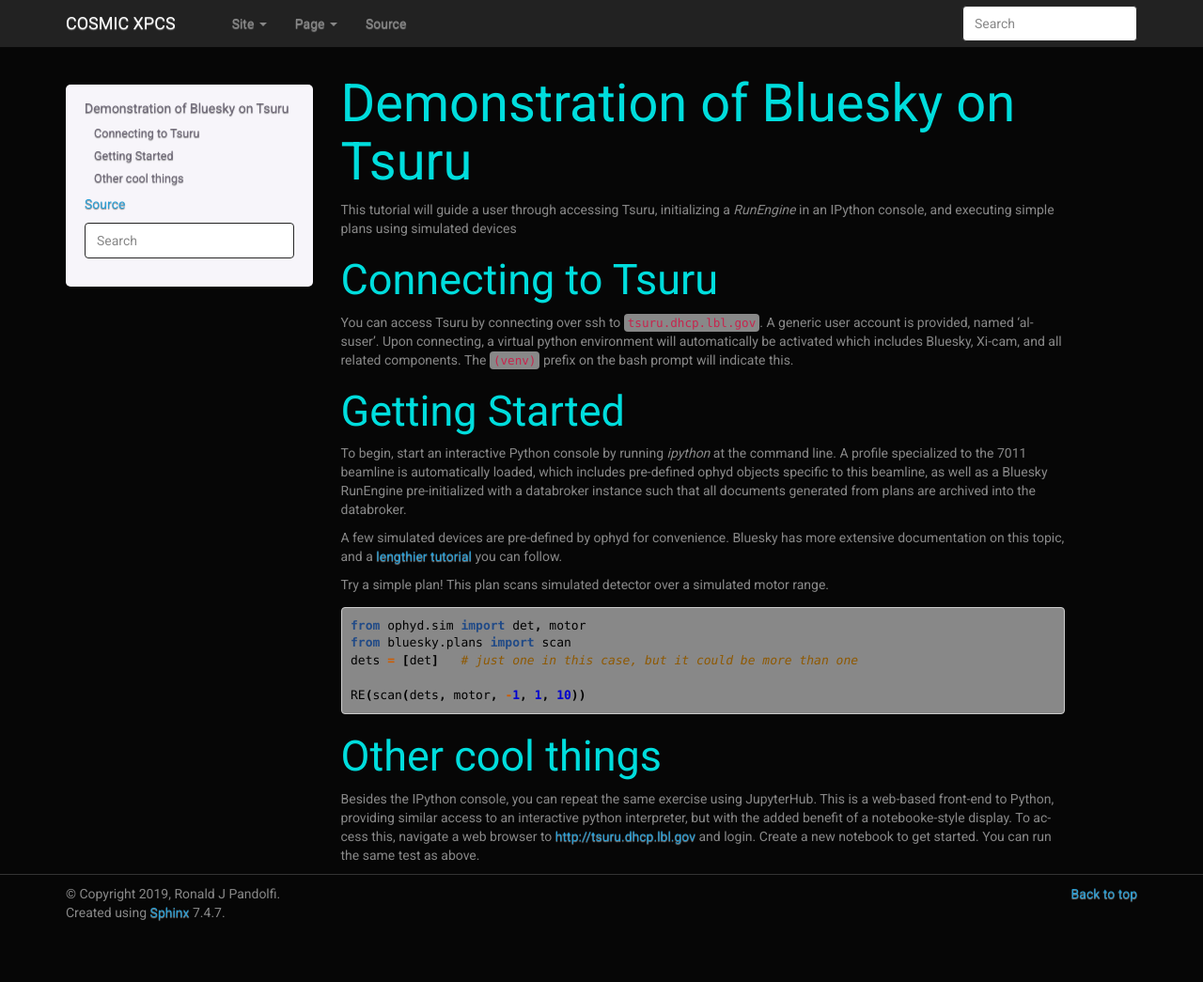
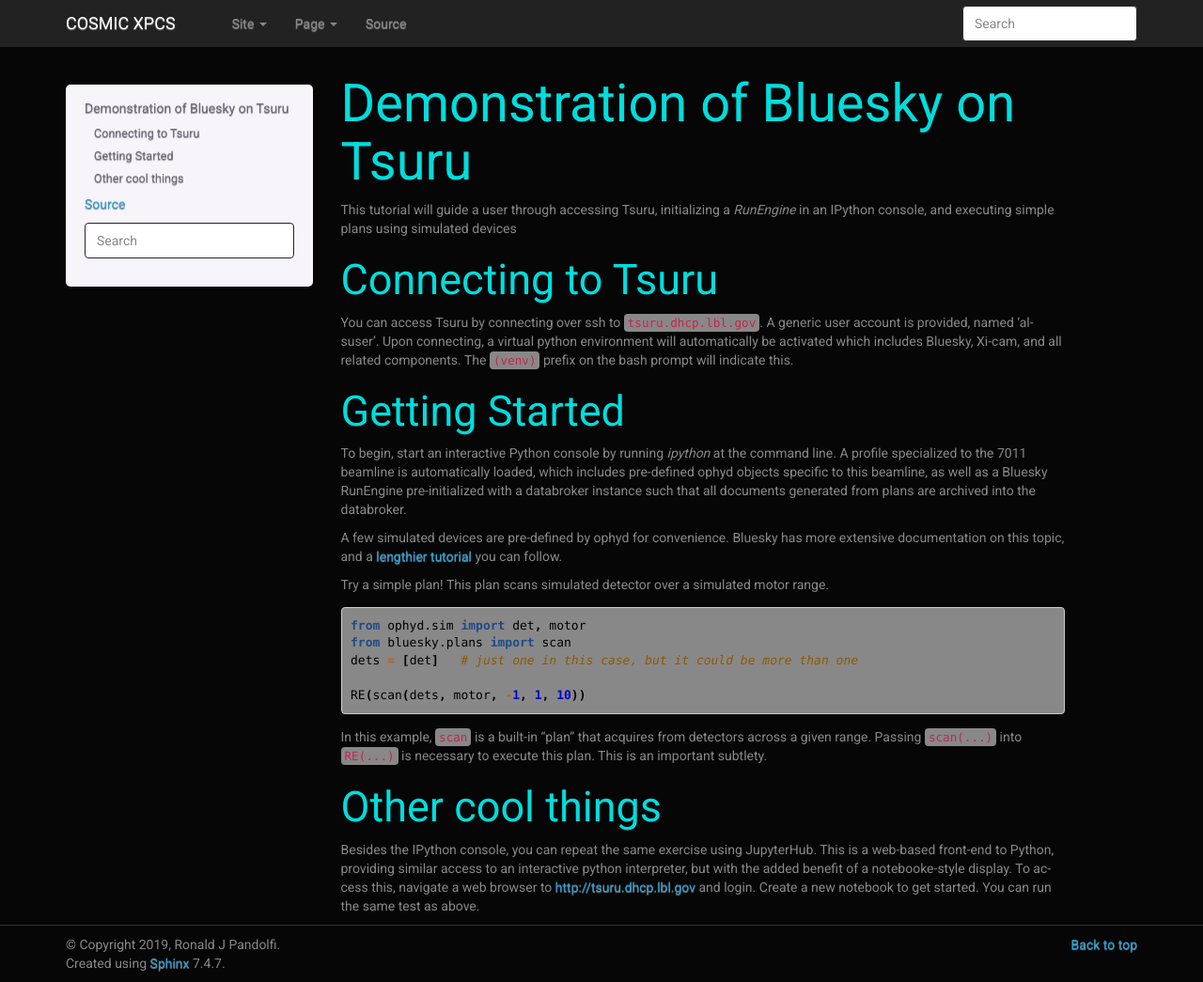
Before and after one commit to lbl-camera/COSMIC-XPCS, a Sphinx documentation site: the page built from docs/bluesky-demo.rst, in a window 1280 px wide and 1045 px high. Shown: the whole window at 94% size. Built offline with Sphinx 7.4.7, drawn with Linux system fonts in a browser that asks for light colours.

Commit message:
Add explanation of plan objects

```diff
--- a/docs/bluesky-demo.rst
+++ b/docs/bluesky-demo.rst
@@ -25,6 +25,8 @@ Try a simple plan! This plan scans simulated detector over a simulated motor ran
 
     RE(scan(dets, motor, -1, 1, 10))
 
+In this example, :code:`scan` is a built-in "plan" that acquires from detectors across a given range. Passing :code:`scan(...)` into :code:`RE(...)` is necessary to execute this plan. This is an important subtlety.
+
 Other cool things
 -----------------
 
```
